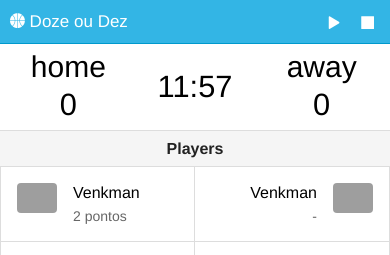
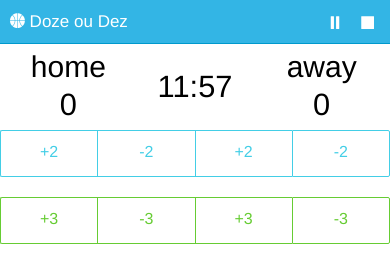
Before and after one commit to leandrost/dozeoudez, a website: page www/index.html at #/match in a window 390 px wide. Both pictures are taken after a click on the link 333 px from the left and 21 px from the top of the page. Shown: the top 255 px of the page. Drawn offline with Linux system fonts and the light colour scheme; some packages are replaced by stand-ins of ours; grey boxes are pictures that could not be loaded; files whose address does not match are found by name.

Commit message:
start, pause and reset the clock

```diff
--- a/www/js/controllers/matchCtrl.js
+++ b/www/js/controllers/matchCtrl.js
@@ -3,20 +3,44 @@ angular.module("dozeoudez.controllers", []).
 controller("MatchCtrl", function($scope, $timeout) {
   $scope.homeTeam = { id: 1, name: "Home", score: 0 };
   $scope.awayTeam = { id: 2, name: "Away", score: 0 };
+  $scope.status = "paused";
 
   $scope.clock = moment().minutes(12).second(0);
 
   $scope.clockTick = function () {
     $scope.clock.subtract(1, "s");
-    $scope.timeout = $timeout($scope.clockTick, 1000);
+    var minutes = $scope.clock.get("minute");
+    var seconds = $scope.clock.get("second");
+    if (minutes === 0 && seconds === 0) {
+      $scope.stop();
+      $scope.status = "finished";
+    } else {
+      $scope.timeout = $timeout($scope.clockTick, 1000);
+    }
   };
 
   $scope.start = function() {
-    $scope.clockTick();
+    if ($scope.status != "running") {
+      $scope.clockTick();
+      $scope.status = "running";
+    }
   };
 
-  // TODO: spec
-  //$scope.stop = function() {
-  //  $timeout.cancel($scope.timeout);
-  //};
+  $scope.stop = function() {
+    $timeout.cancel($scope.timeout);
+    $scope.status = "paused";
+  };
+
+  $scope.playPause = function () {
+    if ($scope.status != "running") {
+      $scope.start();
+    } else {
+      $scope.stop();
+    }
+  };
+
+  $scope.reset = function () {
+    $scope.stop();
+    $scope.clock = moment().minutes(12).second(0);
+  };
 });
--- a/www/templates/match.html
+++ b/www/templates/match.html
@@ -9,8 +9,10 @@
         Doze ou Dez
       </h1>
       <div class="buttons">
-        <a class="button button-icon ion-play" ng-click="start()"></a>
-        <a class="button button-icon ion-stop"></a>
+        <a class="button button-icon"
+          ng-class="{ paused: 'ion-play', running: 'ion-pause' }[status]"
+          ng-click="playPause()"></a>
+        <a class="button button-icon ion-stop" ng-click="reset()"></a>
       </div>
     </ion-header-bar>
   </ion-nav-bar>
@@ -28,6 +30,7 @@
           {{awayTeam.score}}
         </div>
       </div>
+        <!--
       <div class="list">
         <div class="item item-divider item-player-divider">
           <div id="players-divider-title">Players</div>
@@ -82,7 +85,6 @@
           <p>-</p>
           <img class="item-image" src="http://api.randomuser.me/portraits/med/men/24.jpg">
         </a>
-        <!--
         <a class="item item-icon-left item-player" href="#/teams/{{homeTeam.id}}/add-player">
           <i class="icon ion-plus"></i>
           Add player...
@@ -91,19 +93,20 @@
           <i class="icon ion-plus"></i>
           Add player...
         </a>
+      </div>
         -->
-      </div>
+        <div class="button-bar">
+          <a class="button button-outline button-calm">+2</a>
+          <a class="button button-outline button-calm">-2</a>
+          <a class="button button-outline button-calm">+2</a>
+          <a class="button button-outline button-calm">-2</a>
+        </div>
+        <br />
+        <div class="button-bar bar-balanced">
+          <a class="button button-outline button-balanced">+3</a>
+          <a class="button button-outline button-balanced">-3</a>
+          <a class="button button-outline button-balanced">+3</a>
+          <a class="button button-outline button-balanced">-3</a>
+        </div>
   </ion-content>
-  <!--
-  <ion-footer-bar>
-    <div class="row">
-      <div class="col-50">
-        <a class="button button-icon ion-play"></a>
-      </div>
-      <div class="col-50">
-        <a class="button button-icon ion-stop"></a>
-      </div>
-    </div>
-  </ion-footer-bar>
-  -->
 </ion-view>
```
Also changed, not shown: test/unit/controllers/matchSpec.js (+44 -4 lines).
